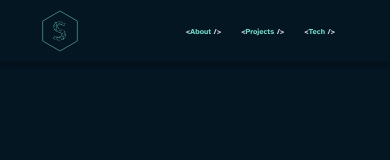
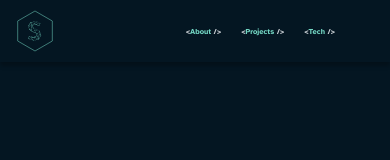
Before and after one commit to benhlel0slim/Portfolio, a Next.js app: page / in a window 390 px wide. Shown: the top 160 px of the page. Built offline with nearby package versions, Linux system fonts and the light colour scheme.

Commit message:
fix: navbar logo alignment

```diff
--- a/src/components/navBar/navBar.module.scss
+++ b/src/components/navBar/navBar.module.scss
@@ -6,26 +6,31 @@
   right: 0;
   align-items: center;
   display: flex;
-  flex-direction: row;
   justify-content: space-between;
   background-color: $background-color;
-  box-shadow: 0px 4px 4px 0px #00000040;
+  box-shadow: $box-shadow;
   padding: 10px;
 }
+
 .logo {
   display: flex;
   align-items: center;
   margin-left: 60px;
   @include hover-effect-tech;
+  @media (max-width: 768px) {
+    margin-left: 30px;
+  }
+  @media (max-width: 425px) {
+    margin-left: 5px;
+  }
 }
+
 .links {
   display: flex;
-  flex-direction: row;
   gap: 20px;
   margin-right: 45px;
   font-size: 0.75rem;
   color: $primary-color;
-
   span {
     color: $text-color;
   }
@@ -34,8 +39,3 @@
     text-decoration: none;
   }
 }
-@media (max-width: 768px) {
-  .logo {
-    margin-left: 30px;
-  }
-}
```
